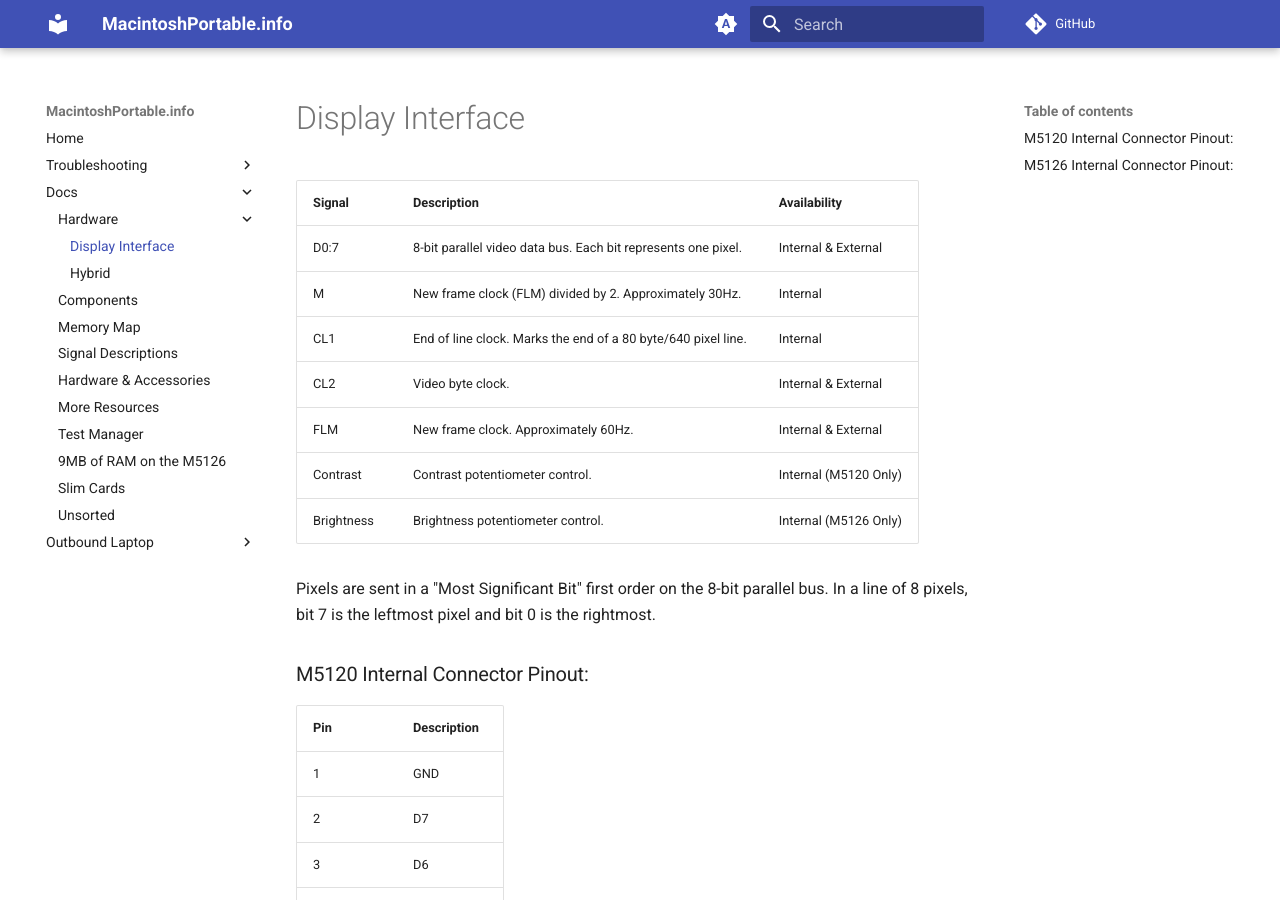
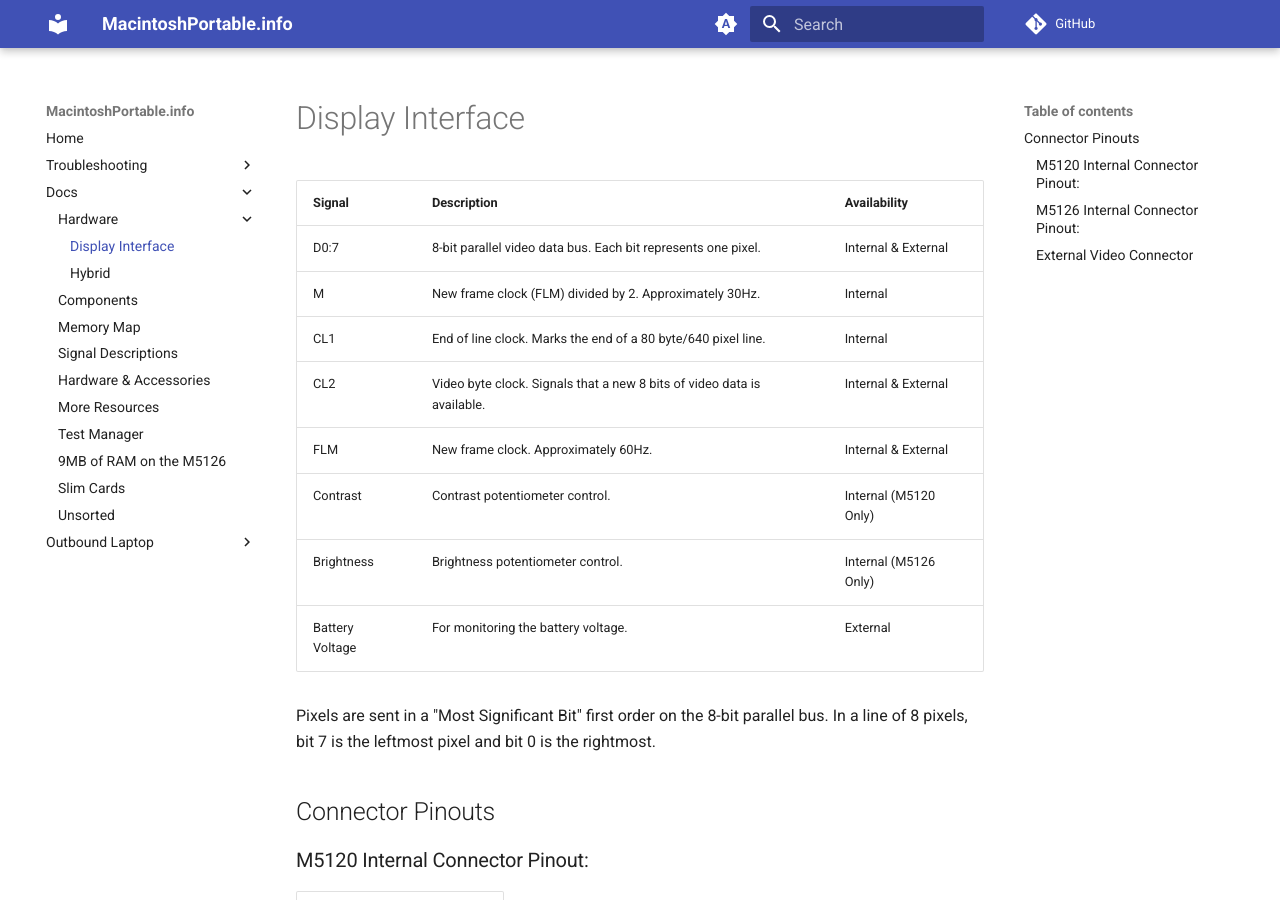
Before and after one commit to rezafouladian/MacintoshPortable, an MkDocs documentation site: the page built from docs/DisplayInterface.md, in a window 1280 px wide and 900 px high. Built offline with MkDocs 1.6.1 and Material for MkDocs 9.7.7, drawn with Linux system fonts in a browser that asks for light colours; comment, search, counter and statistics services are not loaded; some of the changed text lies outside the part shown.

Commit message:
Update DisplayInterface.md

```diff
--- a/docs/DisplayInterface.md
+++ b/docs/DisplayInterface.md
@@ -5,12 +5,15 @@
 | D0:7 | 8-bit parallel video data bus. Each bit represents one pixel. | Internal & External |
 | M | New frame clock (FLM) divided by 2. Approximately 30Hz. | Internal |
 | CL1 | End of line clock. Marks the end of a 80 byte/640 pixel line. | Internal |
-| CL2 | Video byte clock. | Internal & External |
+| CL2 | Video byte clock. Signals that a new 8 bits of video data is available. | Internal & External |
 | FLM | New frame clock. Approximately 60Hz. | Internal & External |
 | Contrast | Contrast potentiometer control. | Internal (M5120 Only) |
 | Brightness | Brightness potentiometer control. | Internal (M5126 Only) |
+| Battery Voltage | For monitoring the battery voltage. | External |
 
 Pixels are sent in a "Most Significant Bit" first order on the 8-bit parallel bus. In a line of 8 pixels, bit 7 is the leftmost pixel and bit 0 is the rightmost.
+
+## Connector Pinouts
 
 ### M5120 Internal Connector Pinout:
 
@@ -82,3 +85,22 @@ Pixels are sent in a "Most Significant Bit" first order on the 8-bit parallel bu
 | 32 | VCC |
 | 33 |
 | 34 |
+
+### External Video Connector
+| Pin | Description |
+| --- | --- |
+| 1 | D0 |
+| 2 | D1 |
+| 3 | VCC |
+| 4 | D2 |
+| 5 | D3 |
+| 6 | D4 |
+| 7 | GND |
+| 8 | VCC |
+| 9 | GND |
+| 10 | D5 |
+| 11 | D6 |
+| 12 | D7 |
+| 13 | Battery Voltage |
+| 14 | FLM |
+| 15 | CL2 |
```
